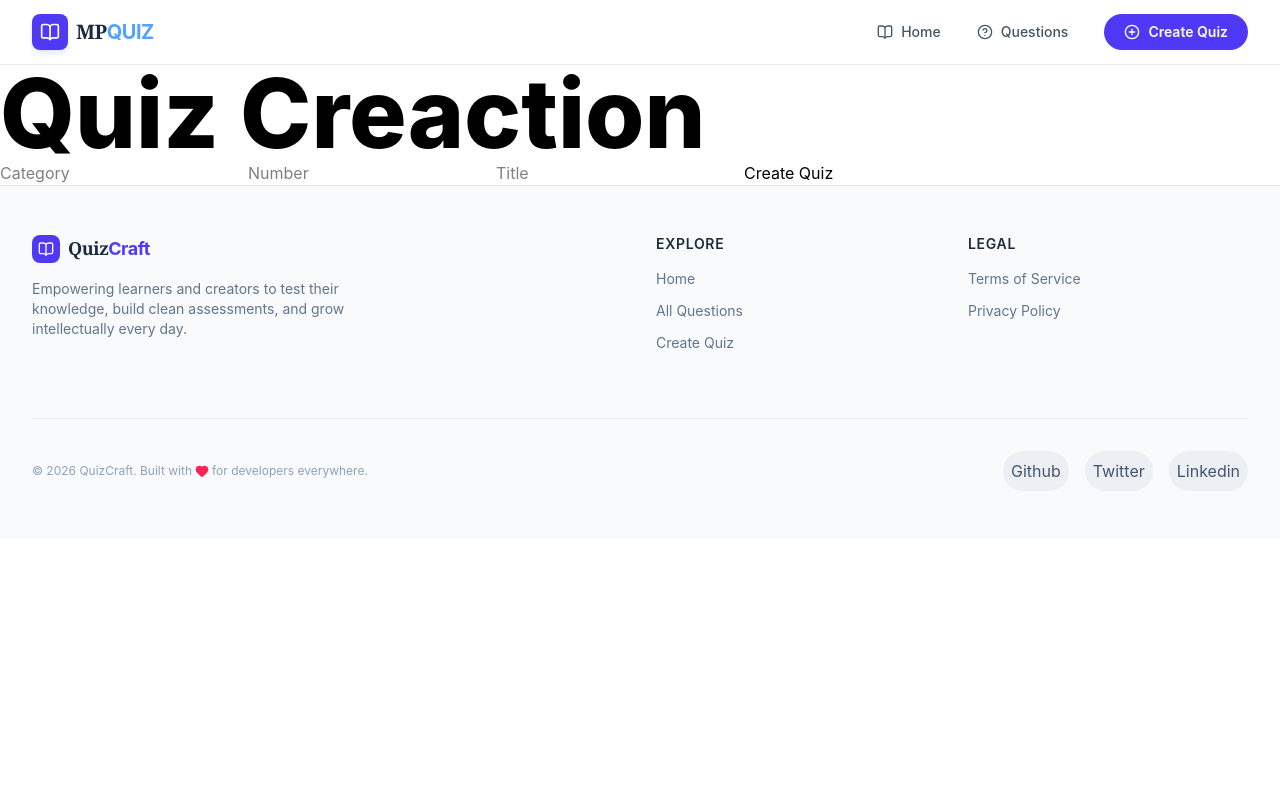
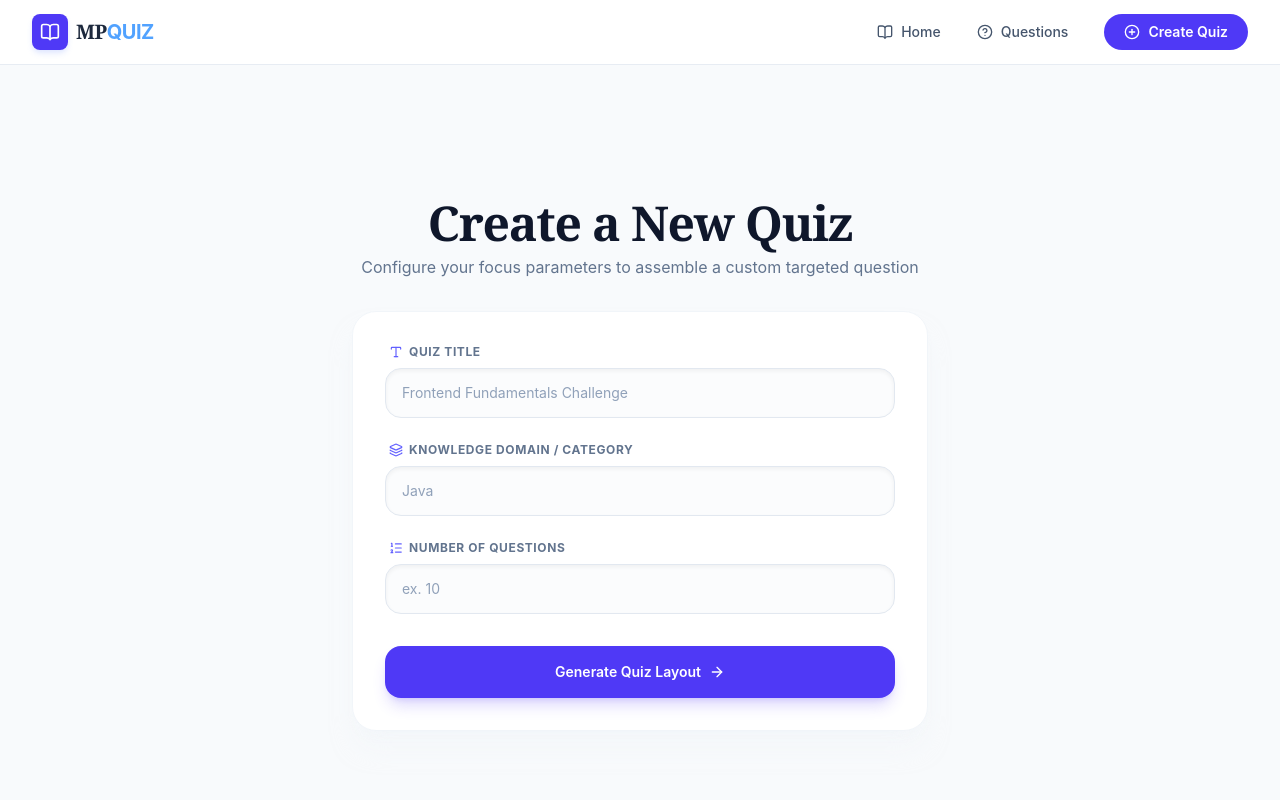
Before and after one commit to manprajapatie/mpQuizFrontend, a React (Vite) app: page /quiz in a window 1280 px wide. Shown: the top 800 px of the page. Built offline with nearby package versions, Linux system fonts and the light colour scheme.

Commit message:
chore : style quiz Creation Section

```diff
--- a/src/pages/QuizCreation.jsx
+++ b/src/pages/QuizCreation.jsx
@@ -1,6 +1,8 @@
 import React, { useState } from 'react'
 import { useDispatch } from 'react-redux';
 import { useNavigate } from 'react-router-dom';
+import { motion } from 'motion/react';
+import { Sparkles, Layers, ListOrdered, Type, ArrowRight, Loader2, AlertCircle } from 'lucide-react';
 import { fetchQuizQuestions } from '../features/quizCreation/quizCreation';
 
 const QuizCreation = () => {
@@ -8,12 +10,20 @@ const QuizCreation = () => {
   const dispatch = useDispatch();
   const navigate = useNavigate();
 
+  //Form State
   const [category, setCategory] = useState("");
   const [title, setTitle] = useState("");
   const [number, setNumber] = useState("");
 
+
+  // state for loading and error
+  const [isSubmitting, setIsSubmitting] = useState(false);
+  const [formError, setFormError] = useState(null);
+
   const handleFormReq = async (e) => {
     e.preventDefault();
+    setIsSubmitting(true);
+    setFormError(null);
     try {
 
       // Create Quiz
@@ -32,67 +42,149 @@ const QuizCreation = () => {
 
     } catch (err) {
 
-      console.log(err);
-
+      console.error(quizIdError => err);
+      setFormError(err?.message || "Failed to generate quiz. Please verify your connection.");
+    }
+    finally {
+      setIsSubmitting(false);
     }
 
-    //   dispatch(fetchQuizQuestions({ category, number, title }))
-    //   console.log(`Category ${category}
-    // Number ${number}
-    // title ${title}`);
-
-    //   //Navigate to Quiz
-    //   navigate(`/quiz/${category}/${number}/${title}`)
   }
 
 
 
   return (
     <>
-      <h1 className='text-8xl font-extrabold '>
-        Quiz Creaction
+      <div className="relative min-h-screen bg-slate-50 dark:bg-slate-950 flex flex-col items-center justify-center px-4 py-16 transition-colors duration-300 overflow-hidden">
+        {/* background */}
+        <div className="absolute inset-0 -z-10 pointer-events-none">
+          <div className="absolute top-[-10%] left-[-10%] h-125 w-125 rounded-full bg-indigo-500/10 blur-[120px] dark:bg-indigo-500/5" />
+          <div className="absolute bottom-[-15%] right-[-10%] h-150 w-150 rounded-full bg-emerald-500/10 blur-[140px] dark:bg-emerald-500/5" />
+        </div>
+
+        <div className="w-full max-w-xl">
+          {/* Header  */}
+          <motion.div
+            initial={{ opacity: 0, y: -20 }}
+            animate={{ opacity: 1, y: 0 }}
+            transition={{ duration: 0.4 }}
+            className="text-center mb-8"
+          >
+
+            <h1 className="font-serif text-4xl sm:text-5xl font-extrabold tracking-tight text-slate-900 dark:text-white">
+              Create a New Quiz
             </h1>
+            <p className="text-sm sm:text-base text-slate-500 dark:text-slate-400 mt-2">
+              Configure your focus parameters to assemble a custom targeted question
+            </p>
+          </motion.div>
 
+          {/* ----------- Form Error ----------- */}
+          {formError && (
+            <motion.div
+              initial={{ opacity: 0, scale: 0.95 }}
+              animate={{ opacity: 1, scale: 1 }}
+              className="flex items-start gap-3 rounded-2xl bg-rose-50 border border-rose-100 dark:bg-rose-950/20 dark:border-rose-900/40 p-4 mb-6"
+            >
+              <AlertCircle className="h-5 w-5 text-rose-500 shrink-0 mt-0.5" />
+              <div>
+                <h4 className="text-sm font-bold text-rose-900 dark:text-rose-200">Generation Error</h4>
+                <p className="text-xs text-rose-700 dark:text-rose-400 mt-0.5">{formError}</p>
+              </div>
+            </motion.div>
+          )}
 
-      {/* ----------- Form For Quiz Creation ----------- */}
+          {/* Card  */}
+          <motion.div
+            initial={{ opacity: 0, y: 15 }}
+            animate={{ opacity: 1, y: 0 }}
+            transition={{ duration: 0.5, delay: 0.1 }}
+            className="bg-white dark:bg-slate-900 border border-slate-100 dark:border-slate-800/80 rounded-3xl p-6 sm:p-8 shadow-xl shadow-slate-100/50 dark:shadow-none backdrop-blur-sm"
+          >
+            <form onSubmit={handleFormReq} className="flex flex-col gap-6">
 
-      <form onSubmit={handleFormReq}>
+              {/* Input Title */}
+              <div className="flex flex-col gap-2">
+                <label htmlFor="quiz-title" className="text-xs font-bold uppercase tracking-wider text-slate-500 dark:text-slate-400 flex items-center gap-1.5 pl-1">
+                  <Type className="h-3.5 w-3.5 text-indigo-500" />
+                  Quiz Title
+                </label>
+                <input
+                  id="quiz-title"
+                  type="text"
+                  value={title}
+                  onChange={(e) => setTitle(e.target.value)}
+                  placeholder="Frontend Fundamentals Challenge"
+                  required
+                  disabled={isSubmitting}
+                  className="w-full rounded-2xl border border-slate-200 bg-slate-50/50 px-4 py-3.5 text-sm text-slate-950 placeholder-slate-400 shadow-inner outline-none transition-all focus:border-indigo-500 focus:bg-white focus:ring-4 focus:ring-indigo-500/10 dark:border-slate-800 dark:bg-slate-950/50 dark:text-white dark:placeholder-slate-600 dark:focus:border-indigo-500 dark:focus:bg-slate-950"
+                />
+              </div>
 
-        {/* ----------- Category ----------- */}
-        <label>
+              {/* Input Category */}
+              <div className="flex flex-col gap-2">
+                <label htmlFor="quiz-category" className="text-xs font-bold uppercase tracking-wider text-slate-500 dark:text-slate-400 flex items-center gap-1.5 pl-1">
+                  <Layers className="h-3.5 w-3.5 text-indigo-500" />
+                  Knowledge Domain / Category
+                </label>
                 <input
+                  id="quiz-category"
                   type="text"
+                  value={category}
                   onChange={(e) => setCategory(e.target.value)}
-            placeholder="Category"
+                  placeholder="Java"
                   required
+                  disabled={isSubmitting}
+                  className="w-full rounded-2xl border border-slate-200 bg-slate-50/50 px-4 py-3.5 text-sm text-slate-950 placeholder-slate-400 shadow-inner outline-none transition-all focus:border-indigo-500 focus:bg-white focus:ring-4 focus:ring-indigo-500/10 dark:border-slate-800 dark:bg-slate-950/50 dark:text-white dark:placeholder-slate-600 dark:focus:border-indigo-500 dark:focus:bg-slate-950"
                 />
+              </div>
+
+              {/* Input Question Quantity Number */}
+              <div className="flex flex-col gap-2">
+                <label htmlFor="quiz-quantity" className="text-xs font-bold uppercase tracking-wider text-slate-500 dark:text-slate-400 flex items-center gap-1.5 pl-1">
+                  <ListOrdered className="h-3.5 w-3.5 text-indigo-500" />
+                  Number of Questions
                 </label>
+                <input
+                  id="quiz-quantity"
+                  type="number"
+                  min="1"
+                  max="50"
+                  value={number}
+                  onChange={(e) => setNumber(e.target.value)}
+                  placeholder="ex. 10"
+                  required
+                  disabled={isSubmitting}
+                  // Using webkit logic and appearance for Removing arrow adjestment for number
+                  className="w-full rounded-2xl border border-slate-200 bg-slate-50/50 px-4 py-3.5 text-sm text-slate-950 placeholder-slate-400 shadow-inner outline-none transition-all focus:border-indigo-500 focus:bg-white focus:ring-4 focus:ring-indigo-500/10 dark:border-slate-800 dark:bg-slate-950/50 dark:text-white dark:placeholder-slate-600 dark:focus:border-indigo-500 dark:focus:bg-slate-950 [appearance:textfield] [&::-webkit-outer-spin-button]:appearance-none [&::-webkit-inner-spin-button]:appearance-none"
+                />
+              </div>
 
-        {/* ----------- Question Quantity ----------- */}
-        <label>
-          <input
-            type="number"
-            onChange={(e) => setNumber(e.target.value)}
-            placeholder="Number"
-            required
-          />
-        </label>
-
-        {/* ----------- Name Title ----------- */}
-        <label>
-          <input
-            type="title"
-            onChange={(e) => setTitle(e.target.value)}
-            placeholder="Title"
-            required
-          />
-        </label>
-        <button
-          type='submit'>
-          Create Quiz
-        </button>
+              {/* Submit Button */}
+              <motion.button
+                type="submit"
+                disabled={isSubmitting}
+                whileHover={isSubmitting ? {} : { scale: 1.01, y: -1 }}
+                whileTap={isSubmitting ? {} : { scale: 0.99 }}
+                className="group relative mt-2 w-full flex items-center justify-center gap-2 rounded-2xl bg-indigo-600 px-6 py-4 text-sm font-semibold text-white shadow-lg shadow-indigo-600/20 transition-all hover:bg-indigo-700 disabled:bg-slate-300 disabled:text-slate-500 dark:disabled:bg-slate-800 dark:disabled:text-slate-600 disabled:shadow-none"
+              >
+                {isSubmitting ? (
+                  <>
+                    <Loader2 className="h-4 w-4 animate-spin text-slate-500" />
+                    Compiling Data Model...
+                  </>
+                ) : (
+                  <>
+                    Generate Quiz Layout
+                    <ArrowRight className="h-4 w-4 transition-transform group-hover:translate-x-1" />
+                  </>
+                )}
+              </motion.button>
 
             </form>
+          </motion.div>
+        </div>
+      </div>
     </>
   )
 }
```
Lines whose indentation alone changed are shown as unchanged.
